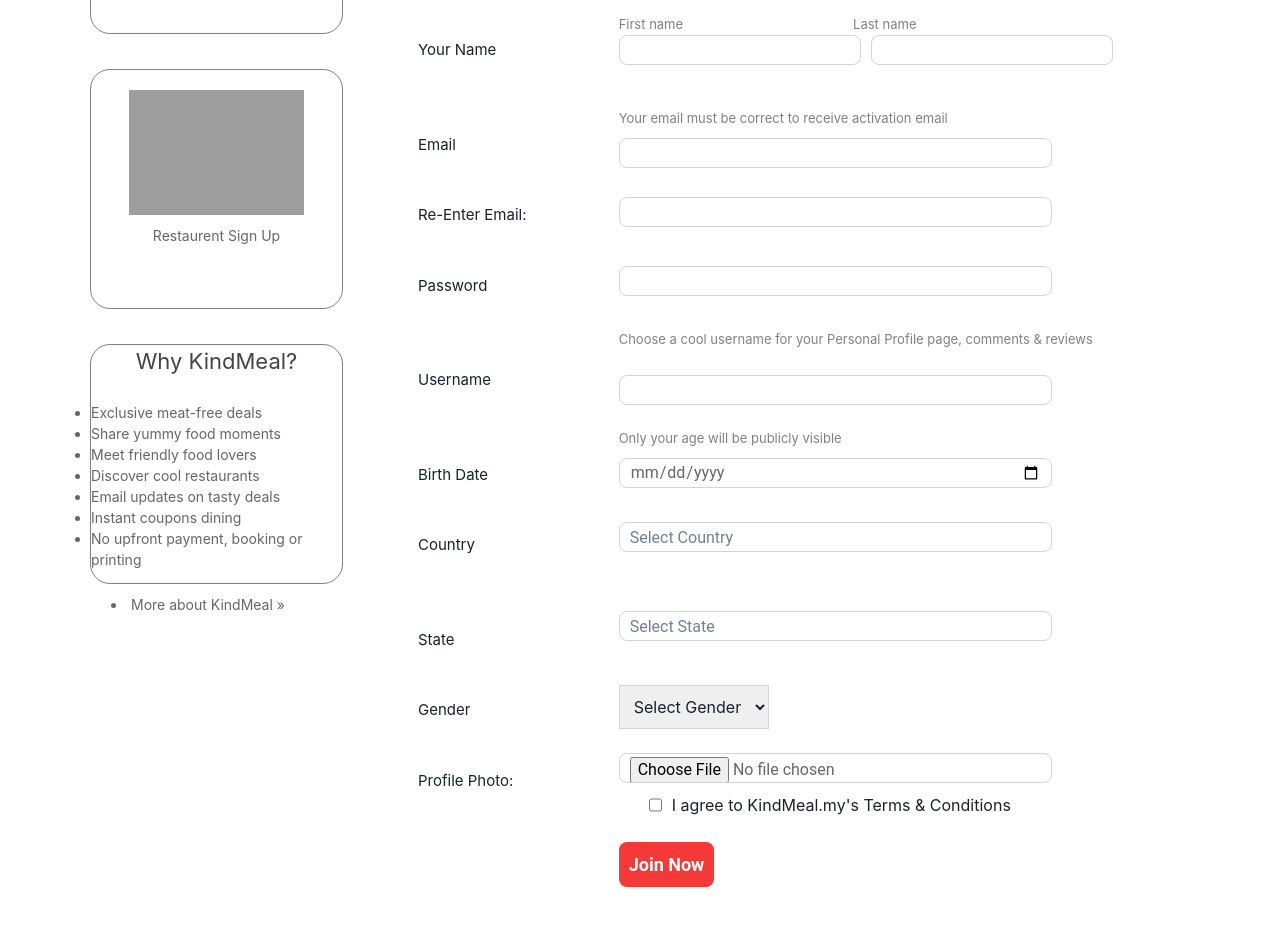
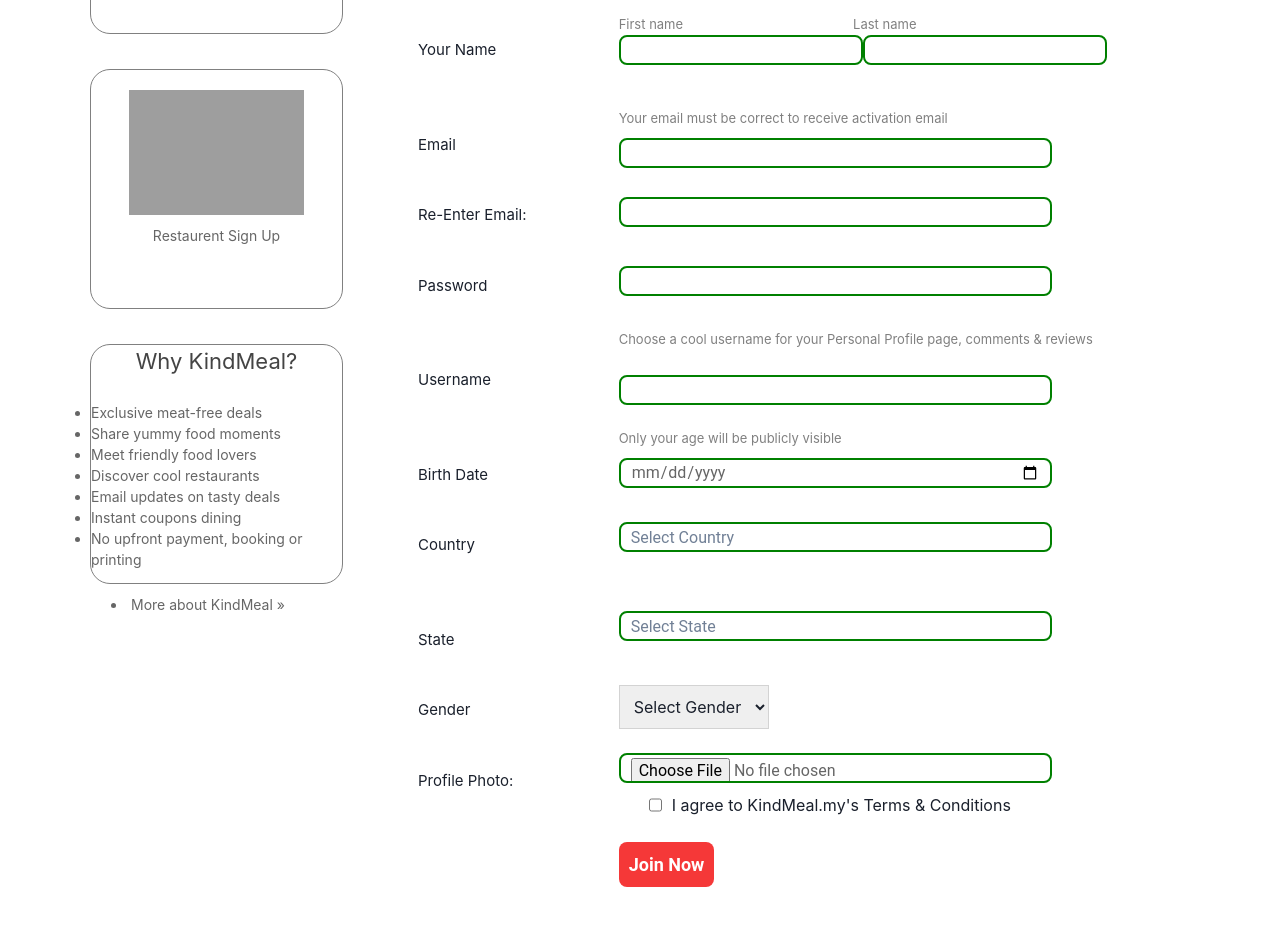
Before and after one commit to Sandipmaury/premium-grade-140, a React (Create React App) app: page /signup in a window 1280 px wide. Shown: the part 360-1286 px from the top of the page. Built offline with nearby package versions, Linux system fonts and the light colour scheme; no server answers; grey boxes are pictures that could not be loaded.

Commit message:
updates till 4PM

```diff
--- a/src/routes/Signup.jsx
+++ b/src/routes/Signup.jsx
@@ -137,8 +137,8 @@ const Signup = () => {
                           <InputP style={{marginLeft : "170px"}}>Last name</InputP>
                            </div>
                           <div style={{ display: "flex" }}>
-                              <Input onChange={handleChange} name="name" type="text" title="First name" required/>
-                              <Input name="lastname" style={{marginLeft:"10px"}} type="text" title="First name"/>
+                              <Input onChange={handleChange} style={{border:'2px solid green'}} name="name" type="text" title="First name" required/>
+                              <Input name="lastname" style={{marginLeft:"10px"}} style={{border:'2px solid green'}} type="text" title="First name"/>
                           </div>
 
                           <br />
@@ -146,17 +146,17 @@ const Signup = () => {
                           <InputP>Your email must be correct to receive activation email</InputP>
                            </div>
                           <div style={{ display: "flex",marginTop:'10px'}}>
-                              <Input onChange={handleChange} name="email" style={{width:"80%"}} type="email" rquired/>
+                              <Input onChange={handleChange} name="email"  style={{width:"80%",border:'2px solid green'}} type="email" rquired/>
                           </div>
 
                           <br />
                           <div style={{ display: "flex",marginTop:'5px'}}>
-                              <Input name="re_enter_email" onChange={handleChange} style={{width:"80%"}} type="text"/>
+                              <Input name="re_enter_email" onChange={handleChange} style={{width:"80%",border:'2px solid green'}} type="text"/>
                           </div>
 
                           <br />
                           <div style={{ display: "flex",marginTop:'15px' }}>
-                              <Input onChange={handleChange} name="password" style={{width:"80%"}} type="password" required/>
+                              <Input onChange={handleChange} name="password"  style={{width:"80%",border:'2px solid green'}} type="password" required/>
                           </div>
 
                           <br />
@@ -164,7 +164,7 @@ const Signup = () => {
                           <InputP>Choose a cool username for your Personal Profile page, comments &amp; reviews</InputP>
                            </div>
                           <div style={{ display: "flex",marginTop:'25px' }}>
-                              <Input onChange={handleChange} name="username" style={{width:"80%"}} type="text" required/>
+                              <Input onChange={handleChange} name="username"  style={{width:"80%",border:'2px solid green'}} type="text" required/>
                           </div>
 
                           <br />
@@ -172,17 +172,17 @@ const Signup = () => {
                           <InputP>Only your age will be publicly visible</InputP>
                            </div>
                           <div style={{ display: "flex",marginTop:'10px' }}>
-                              <Input name="birth" onChange={handleChange} style={{width:"80%"}} type="date" placeholder="Month/Day/Year" required/>
+                              <Input name="birth" onChange={handleChange}  style={{width:"80%",border:'2px solid green'}} type="date" placeholder="Month/Day/Year" required/>
                           </div>
 
                           <br />
                           <div style={{ display: "flex",marginTop:"10px" }}>
-                              <Input name="country" onChange={handleChange} style={{width:"80%"}} type="text" placeholder="Select Country" required/>
+                              <Input name="country" onChange={handleChange}  style={{width:"80%",border:'2px solid green'}} type="text" placeholder="Select Country" required/>
                           </div>
 
                           <br />
                           <div style={{ display: "flex",marginTop:'35px'}}>
-                              <Input name="state" onChange={handleChange} style={{width:"80%"}} type="text" placeholder="Select State" required/>
+                              <Input name="state" onChange={handleChange}  style={{width:"80%",border:'2px solid green'}} type="text" placeholder="Select State" required/>
                           </div>
 
                           <br />
@@ -200,7 +200,7 @@ const Signup = () => {
 
                           <br />
                           <div>
-                              <Input name="profile_photo" onChange={handleChange} style={{width:"80%"}} type="file" placeholder="Select Photo"/>
+                              <Input name="profile_photo"  onChange={handleChange} style={{width:"80%",border:'2px solid green'}} type="file" placeholder="Select Photo"/>
                           </div>
                           <div style={{ display: "flex", margin: "10px 0 0 30px" }}>
                           <input type="checkbox" />
```
